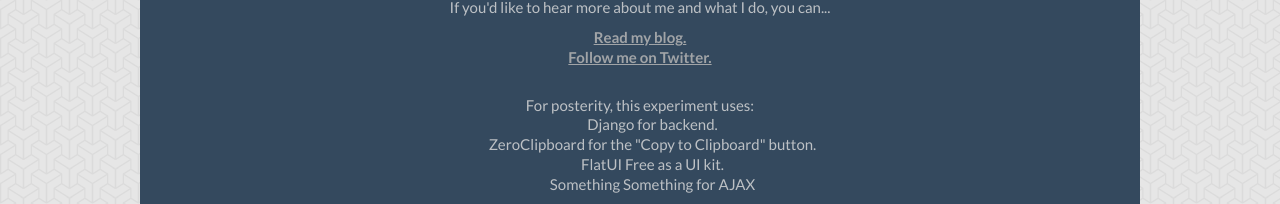
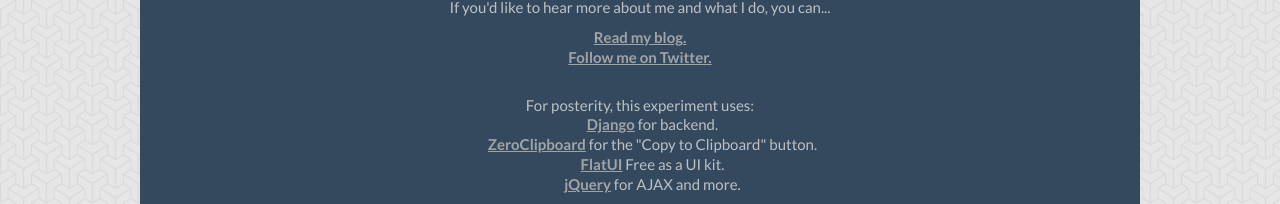
Before and after one commit to Nurdok/htmlify, a Django app: page / in a window 1280 px wide. Shown: the part 889-1093 px from the top of the page. Run offline with Django 3.2, Linux system fonts and the light colour scheme.

Commit message:
added footer links.

```diff
--- a/htmlify/templates/htmlify.html
+++ b/htmlify/templates/htmlify.html
@@ -110,10 +110,10 @@
             <div style="padding: 0 1em 0 1em; width: auto; max-width 60%;" align="center">
                 For posterity, this experiment uses:
                 <ul style="list-style-type: none;">
-                    <li>Django for backend.</li>
-                    <li>ZeroClipboard for the "Copy to Clipboard" button.</li>
-                    <li>FlatUI Free as a UI kit.</li>
-                    <li>Something Something for AJAX</li>
+                    <li><a href="https://www.djangoproject.com/">Django</a> for backend.</li>
+                    <li><a href="http://jonrohan.github.io/ZeroClipboard/">ZeroClipboard</a> for the "Copy to Clipboard" button.</li>
+                    <li><a href="http://designmodo.com/flat-free/">FlatUI</a> Free as a UI kit.</li>
+                    <li><a href="http://jquery.com/">jQuery</a> for AJAX and more.</li>
                 </ul>
             </div>
         </div>
```
